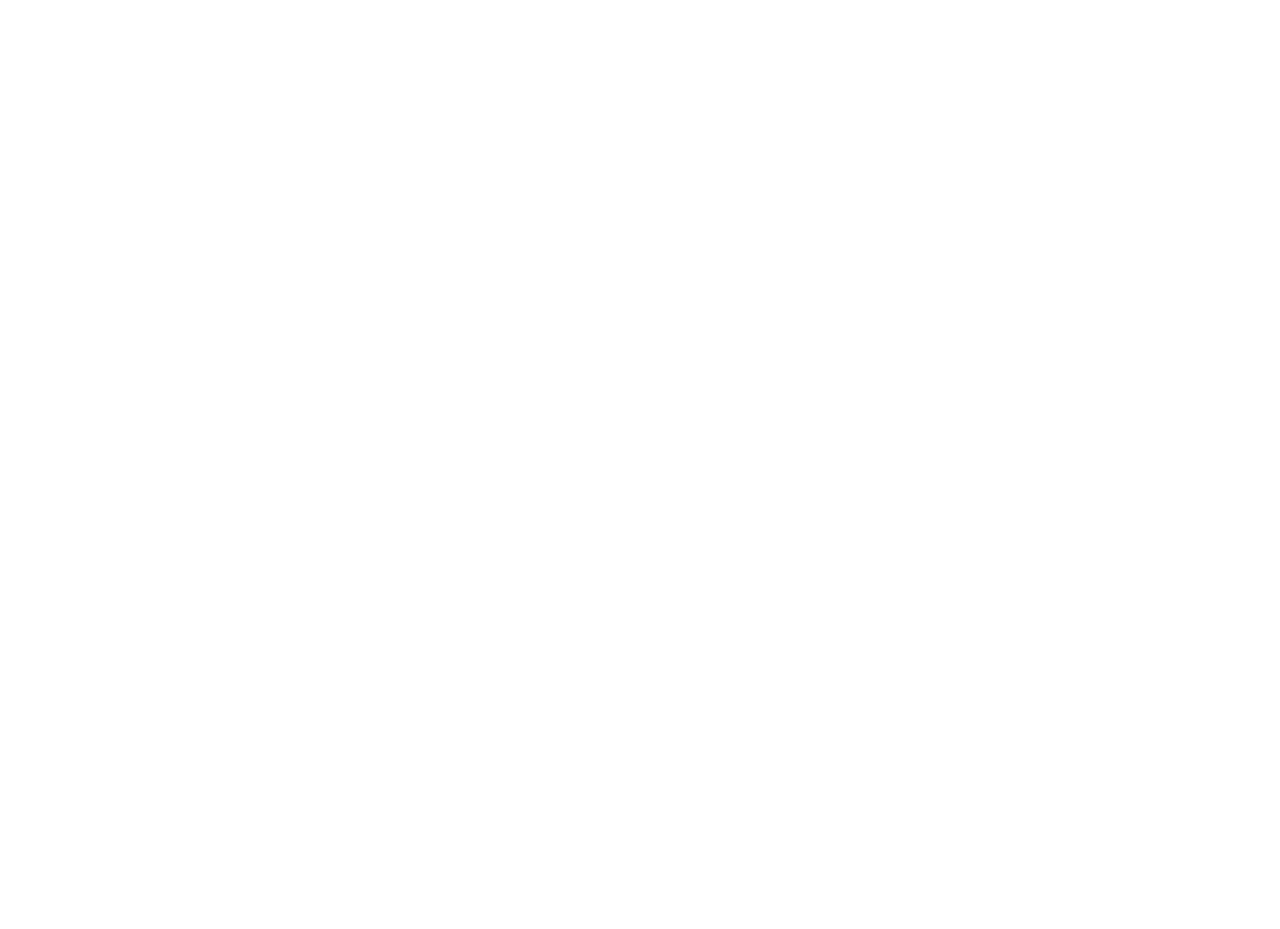
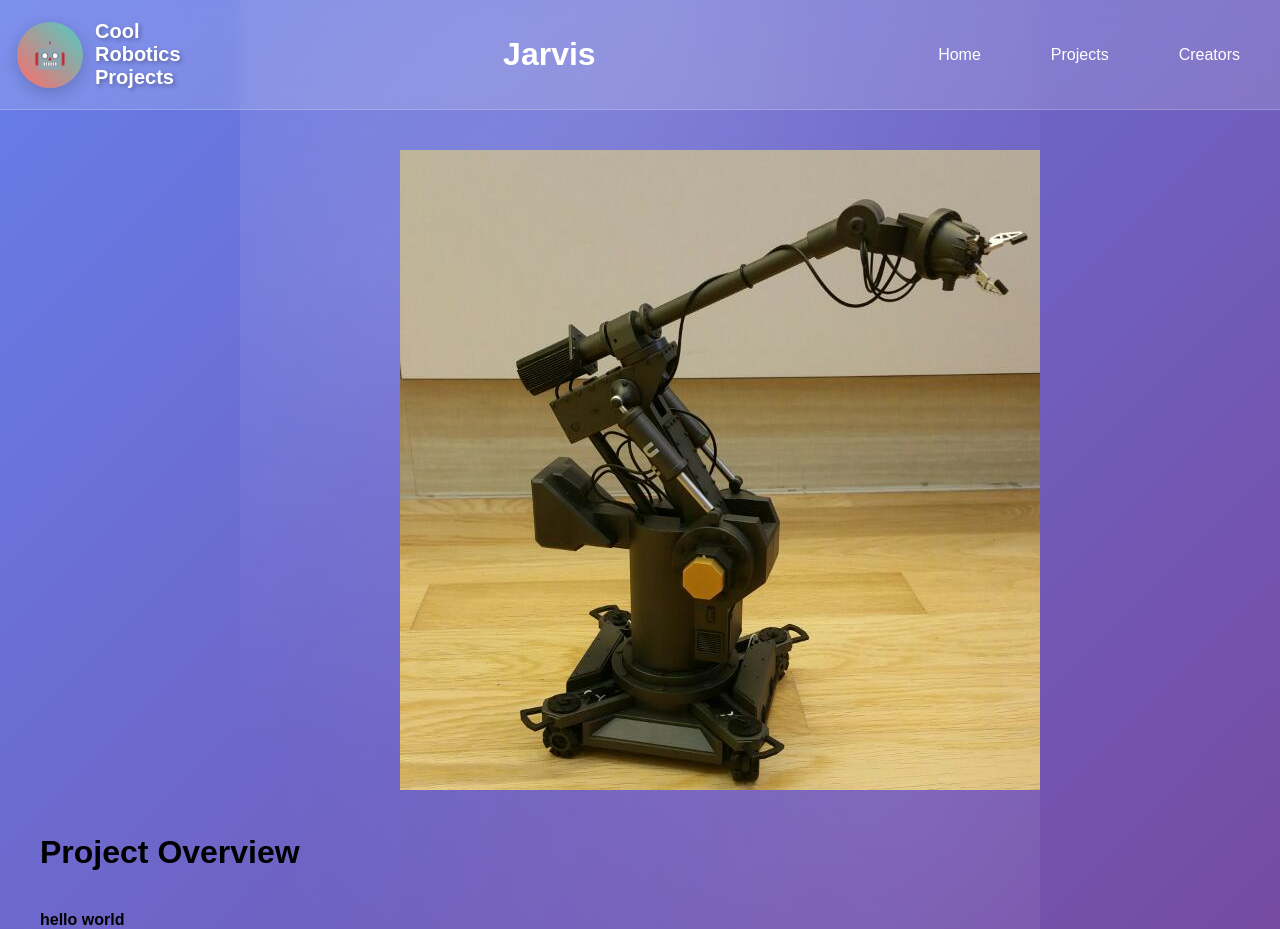
Before and after one commit to richardg71/coolroboticsprojects, a plain HTML site: page project-pages/jarvis.html in a window 1280 px wide. Before the commit the page ends 800 px from the top, so only its background shows below. Drawn offline with Linux system fonts and the light colour scheme.

Commit message:
finished the start
The easy part is done. Now all is left is the actual content.

```diff
--- a/project-pages/jarvis.html
+++ b/project-pages/jarvis.html
@@ -0,0 +1,37 @@
+<!DOCTYPE html>
+<html lang="en">
+<head>
+    <meta charset="UTF-8">
+    <meta name="viewport" content="width=device-width, initial-scale=1.0">
+    <title>Logic Gates</title>
+    <link rel="stylesheet" href="../homepage.css">
+</head>
+<body>
+    <header class="header loading">
+        <nav class="logo-section">
+            <div class="logo"></div>
+            <div class="logo-text">Cool<br>Robotics<br>Projects</div>
+        </nav>
+
+        <h1 class="title">Jarvis</h1>
+        <nav class="nav-links">
+            <a href="../index.html">Home</a>
+            <a href="../projects.html">Projects</a>
+            <a href="../creators.html">Creators</a>
+        </nav>
+    </header>
+    <main>
+
+        <div style="margin-left: 400px;">
+            <div style="height: 40px;"></div>
+            <img src="../images/jarvis.jpg" alt="Bipedal Robot">
+        </div>
+
+        <div style="margin-left: 40px;">
+            <div style="height: 40px;"></div>
+            <h1>Project Overview</h1>
+            <div style="height: 40px;"></div>
+            <h4>hello world</h4>
+        </div>
+
+    </main>
```
Also changed, not shown: project-pages/logic_gates.html (+2 -2 lines), project-pages/mini_drone.html (+2 -2 lines), project-pages/world_domination.html (+1 -1 lines), projects.html (+1 -1 lines).
